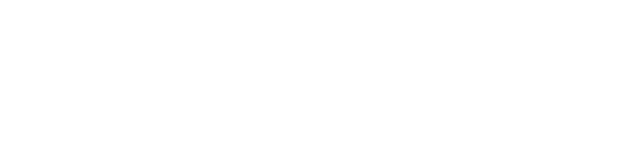
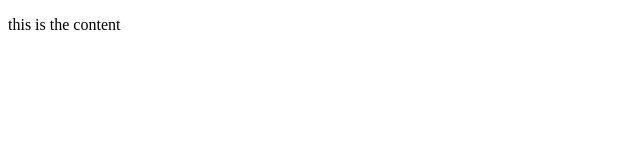
Before and after one commit to toufikbazem/web-develops, a plain HTML site: page index.html in a window 1280 px wide. Shown: the whole page, without its empty margins (0-640 px from the left). Drawn offline with Linux system fonts and the light colour scheme.

Commit message:
Update index.html

```diff
--- a/index.html
+++ b/index.html
@@ -5,5 +5,9 @@
     <meta name="viewport" content="width=device-width, initial-scale=1.0" />
     <title>Document</title>
   </head>
-  <body></body>
+  <body>
+    <p>
+      this is the content
+    </p>
+  </body>
 </html>
```
